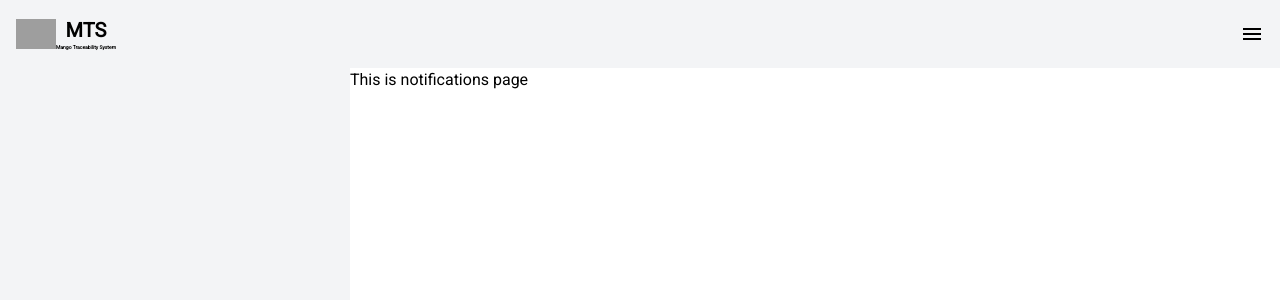
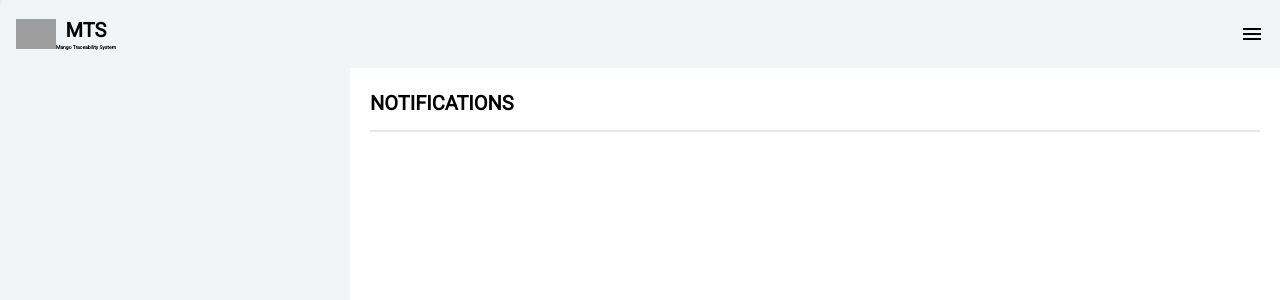
Before and after one commit to AmritHimanshu/Mango_Traceability_System, a Next.js app in the folder client/: page /farmer/notifications in a window 1280 px wide. Shown: the top 300 px of the page. Built offline with nearby package versions, Linux system fonts and the light colour scheme; grey boxes are pictures that could not be loaded.

Commit message:
Updating the UI

```diff
--- a/client/src/app/farmer/notifications/page.tsx
+++ b/client/src/app/farmer/notifications/page.tsx
@@ -1,13 +1,21 @@
 "use client";
 
-import React from 'react'
+import React, { useRef } from "react";
+import { LoadingBarRef } from "react-top-loading-bar";
+import CustomLoadingBar from "@/app/components/loadingBar/CustomLoadingBar";
+import Heading from "@/app/components/admin/Heading";
 
 function page() {
+
+  const loadingBarRef = useRef<LoadingBarRef>(null);
+
   return (
-    <div>
-      <div>This is notifications page</div>
+    <div className="p-5 w-full md:w-[calc(100vw-250px)] lg:w-[calc(100vw-300px)] xl:w-[calc(100vw-350px)] h-[calc(100vh-56px)] md:h-[calc(100vh-72px)] overflow-y-auto">
+      <CustomLoadingBar ref={loadingBarRef} />
+
+      <Heading text="NOTIFICATIONS" />
     </div>
-  )
+  );
 }
 
-export default page
+export default page;
```
